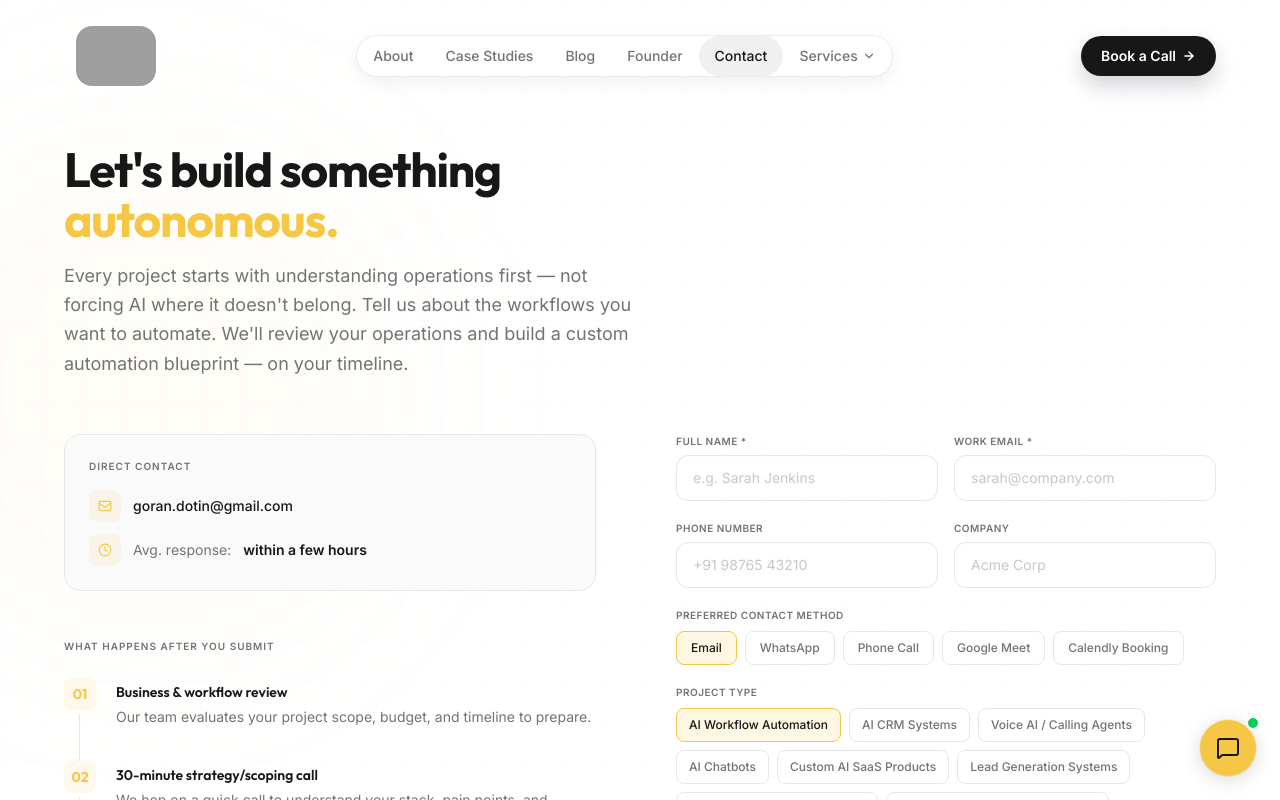
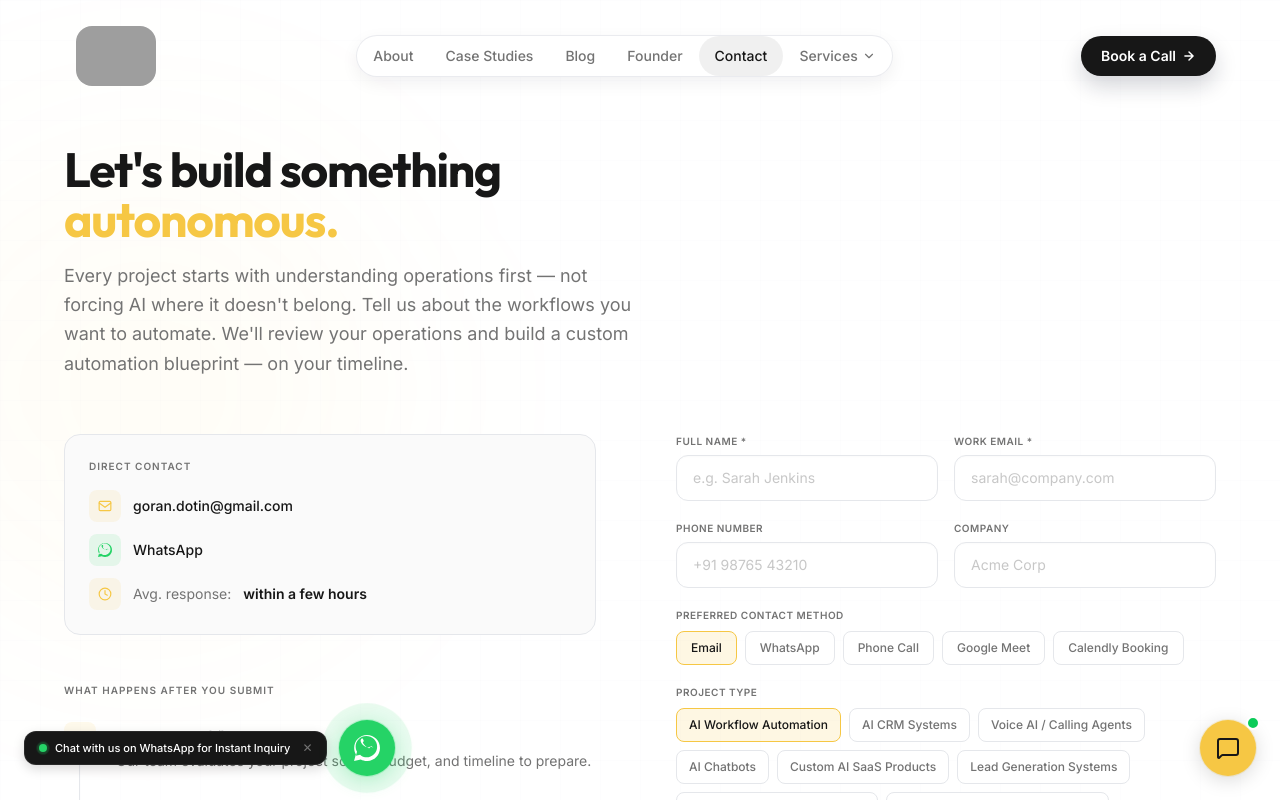
Before and after one commit to AshishNith/GoRan-AI, a React (Vite) app: page /contact in a window 1280 px wide. Shown: the top 800 px of the page. Built offline with nearby package versions, Linux system fonts and the light colour scheme; grey boxes are pictures that could not be loaded.

Commit message:
feat: implement blog infrastructure, contact page, WhatsApp integration, and UI components

```diff
--- a/src/App.jsx
+++ b/src/App.jsx
@@ -18,6 +18,7 @@ import Privacy from './pages/Privacy';
 import Terms from './pages/Terms';
 import NotFound from './pages/NotFound';
 import Chatbot from './components/Chatbot';
+import WhatsAppWidget from './components/WhatsAppWidget';
 import AgentDetail from './pages/AgentDetail';
 import { CalBookingProvider } from './components/CalBookingModal';
 
@@ -64,6 +65,7 @@ function App() {
       </Routes>
       <Footer />
       <Chatbot />
+      <WhatsAppWidget />
       </CalBookingProvider>
     </div>
   );
--- a/src/components/Footer.jsx
+++ b/src/components/Footer.jsx
@@ -3,6 +3,7 @@ import { Link } from 'react-router-dom';
 import { useCalBooking } from './CalBookingModal';
 
 const socialLinks = [
+  { label: 'WhatsApp', href: 'https://wa.me/919934225353?text=Hi%20GoRan%20AI,%20I\'d%20like%20to%20discuss%2520an%2520AI%2520automation%2520project%2520for%2520my%2520business.' },
   { label: 'X', href: 'https://x.com/goranai' },
   { label: 'LinkedIn', href: 'https://www.linkedin.com/company/107898890' },
   { label: 'Instagram', href: 'https://www.instagram.com/goran.dotin/' },
@@ -11,6 +12,7 @@ const socialLinks = [
 ];
 
 const socialIcons = {
+  WhatsApp: <svg width="15" height="15" viewBox="0 0 24 24" fill="currentColor"><path d="M.057 24l1.687-6.163c-1.041-1.804-1.588-3.849-1.587-5.946C.06 5.348 5.397.01 12.008.01c3.202.001 6.212 1.246 8.477 3.514 2.266 2.268 3.507 5.28 3.505 8.484-.004 6.657-5.34 11.997-11.953 11.997-2.005-.001-3.973-.502-5.739-1.45L0 24zm6.59-4.846c1.6.95 3.188 1.449 4.825 1.451 5.436 0 9.86-4.42 9.864-9.864.002-2.637-1.03-5.115-2.905-6.99C16.457 1.875 13.99 .843 11.372.843 5.939.843 1.517 5.263 1.513 10.7c-.001 1.692.443 3.342 1.285 4.792l-1.026 3.748 3.875-.986zm11.367-7.397c-.3-.15-1.771-.875-2.046-.975-.275-.1-.475-.15-.675.15-.2.3-.775.975-.95 1.175-.175.2-.35.225-.65.075-3.04-1.257-4.743-3.69-5.468-4.942-.175-.3-.025-.45.075-.6l.45-.6c.1-.15.15-.25.225-.4.075-.15.038-.3-.013-.45-.05-.15-.475-1.15-.65-1.575-.171-.413-.343-.35-.475-.35-.125-.004-.27-.004-.413-.004-.143 0-.376.054-.572.27-.197.216-.752.735-.752 1.792s.77 2.08.877 2.225c.107.145 1.51 2.305 3.659 3.228.512.22 1.054.382 1.518.528.513.164.98.14 1.35.084.412-.06 1.77-.724 2.02-.975.25-.25.25-.475.25-.525-.001-.05-.1-.15-.4-.3z"/></svg>,
   X: <svg width="15" height="15" viewBox="0 0 24 24" fill="none" stroke="currentColor" strokeWidth="1.5" strokeLinecap="round" strokeLinejoin="round"><path d="M4 4l11.733 16h4.267l-11.733 -16z" /><path d="M4 20l6.768 -6.768m2.46 -2.46L20 4" /></svg>,
   LinkedIn: <svg width="15" height="15" viewBox="0 0 24 24" fill="currentColor"><path d="M20.447 20.452h-3.554v-5.569c0-1.328-.027-3.037-1.852-3.037-1.853 0-2.136 1.445-2.136 2.939v5.667H9.351V9h3.414v1.561h.046c.477-.9 1.637-1.85 3.37-1.85 3.601 0 4.267 2.37 4.267 5.455v6.286zM5.337 7.433c-1.144 0-2.063-.926-2.063-2.065 0-1.138.92-2.063 2.063-2.063 1.14 0 2.064.925 2.064 2.063 0 1.139-.925 2.065-2.064 2.065zm1.782 13.019H3.555V9h3.564v11.452zM22.225 0H1.771C.792 0 0 .774 0 1.729v20.542C0 23.227.792 24 1.771 24h20.451C23.2 24 24 23.227 24 22.271V1.729C24 .774 23.2 0 22.222 0h.003z"/></svg>,
   GitHub: <svg width="15" height="15" viewBox="0 0 24 24" fill="currentColor"><path d="M12 0C5.374 0 0 5.373 0 12c0 5.302 3.438 9.8 8.207 11.387.599.111.793-.261.793-.577v-2.234c-3.338.726-4.033-1.416-4.033-1.416-.546-1.387-1.333-1.756-1.333-1.756-1.089-.745.083-.729.083-.729 1.205.084 1.839 1.237 1.839 1.237 1.07 1.834 2.807 1.304 3.492.997.107-.775.418-1.305.762-1.604-2.665-.305-5.467-1.334-5.467-5.931 0-1.311.469-2.381 1.236-3.221-.124-.303-.535-1.524.117-3.176 0 0 1.008-.322 3.301 1.23A11.509 11.509 0 0112 5.803c1.02.005 2.047.138 3.006.404 2.291-1.552 3.297-1.23 3.297-1.23.653 1.653.242 2.874.118 3.176.77.84 1.235 1.911 1.235 3.221 0 4.609-2.807 5.624-5.479 5.921.43.372.823 1.102.823 2.222v3.293c0 .319.192.694.801.576C20.566 21.797 24 17.3 24 12c0-6.627-5.373-12-12-12z"/></svg>,
@@ -156,9 +158,18 @@ export default function Footer() {
               </button>
               <a
                 href="mailto:goran.dotin@gmail.com"
-                className="text-white/40 hover:text-white transition-colors duration-200 text-xs no-underline mt-1"
+                className="text-white/40 hover:text-white transition-colors duration-200 text-xs no-underline mt-1 block"
               >
                 goran.dotin@gmail.com
+              </a>
+              <a
+                href="https://wa.me/919934225353?text=Hi%20GoRan%20AI,%20I'd%20like%20to%20discuss%2520an%2520AI%2520automation%2520project%2520for%2520my%2520business."
+                target="_blank"
+                rel="noopener noreferrer"
+                className="text-emerald-400 hover:text-emerald-300 transition-colors duration-200 text-xs no-underline mt-2 flex items-center gap-1.5 font-mono"
+              >
+                <svg width="12" height="12" viewBox="0 0 24 24" fill="currentColor"><path d="M.057 24l1.687-6.163c-1.041-1.804-1.588-3.849-1.587-5.946C.06 5.348 5.397.01 12.008.01c3.202.001 6.212 1.246 8.477 3.514 2.266 2.268 3.507 5.28 3.505 8.484-.004 6.657-5.34 11.997-11.953 11.997-2.005-.001-3.973-.502-5.739-1.45L0 24zm6.59-4.846c1.6.95 3.188 1.449 4.825 1.451 5.436 0 9.86-4.42 9.864-9.864.002-2.637-1.03-5.115-2.905-6.99C16.457 1.875 13.99 .843 11.372.843 5.939.843 1.517 5.263 1.513 10.7c-.001 1.692.443 3.342 1.285 4.792l-1.026 3.748 3.875-.986zm11.367-7.397c-.3-.15-1.771-.875-2.046-.975-.275-.1-.475-.15-.675.15-.2.3-.775.975-.95 1.175-.175.2-.35.225-.65.075-3.04-1.257-4.743-3.69-5.468-4.942-.175-.3-.025-.45.075-.6l.45-.6c.1-.15.15-.25.225-.4.075-.15.038-.3-.013-.45-.05-.15-.475-1.15-.65-1.575-.171-.413-.343-.35-.475-.35-.125-.004-.27-.004-.413-.004-.143 0-.376.054-.572.27-.197.216-.752.735-.752 1.792s.77 2.08.877 2.225c.107.145 1.51 2.305 3.659 3.228.512.22 1.054.382 1.518.528.513.164.98.14 1.35.084.412-.06 1.77-.724 2.02-.975.25-.25.25-.475.25-.525-.001-.05-.1-.15-.4-.3z"/></svg>
+                WhatsApp: +91 99342 25353
               </a>
             </div>
           </div>
--- /dev/null
+++ b/src/components/WhatsAppWidget.jsx
@@ -0,0 +1,73 @@
+import React, { useState, useEffect } from 'react';
+
+export default function WhatsAppWidget() {
+  const [showTooltip, setShowTooltip] = useState(false);
+
+  useEffect(() => {
+    // Show a gentle helper tooltip 3 seconds after loading to engage users
+    const timer = setTimeout(() => {
+      setShowTooltip(true);
+    }, 3000);
+
+    // Auto-hide the tooltip after 8 seconds
+    const hideTimer = setTimeout(() => {
+      setShowTooltip(false);
+    }, 11000);
+
+    return () => {
+      clearTimeout(timer);
+      clearTimeout(hideTimer);
+    };
+  }, []);
+
+  const whatsappUrl = "https://wa.me/919934225353?text=Hi%20GoRan%20AI,%20I'd%2520like%2520to%2520discuss%2520an%2520AI%2520automation%2520project%2520for%2520my%2520business.";
+
+  return (
+    <div className="fixed bottom-4 left-4 sm:bottom-6 sm:left-6 z-50 font-body flex items-center gap-3 pointer-events-none">
+      {/* Interactive Tooltip Bubble */}
+      <div
+        className={`pointer-events-auto bg-brand-dark text-white text-[11px] font-medium py-2 px-3.5 rounded-xl shadow-[0_4px_12px_rgba(0,0,0,0.15)] border border-white/[0.08] transition-all duration-500 ease-out flex items-center gap-2 max-w-[200px] sm:max-w-xs ${
+          showTooltip
+            ? 'opacity-100 translate-x-0 scale-100'
+            : 'opacity-0 -translate-x-4 scale-95 pointer-events-none'
+        }`}
+      >
+        <span className="relative flex w-2 h-2">
+          <span className="absolute inset-0 rounded-full bg-[#25D366] animate-ping opacity-60" />
+          <span className="relative rounded-full w-2 h-2 bg-[#25D366]" />
+        </span>
+        <span>Chat with us on WhatsApp for Instant Inquiry</span>
+        <button
+          onClick={() => setShowTooltip(false)}
+          className="text-white/40 hover:text-white ml-1 bg-none border-none cursor-pointer text-xs"
+        >
+          ✕
+        </button>
+      </div>
+
+      {/* Floating Button */}
+      <a
+        href={whatsappUrl}
+        target="_blank"
+        rel="noopener noreferrer"
+        onMouseEnter={() => setShowTooltip(true)}
+        className="pointer-events-auto w-14 h-14 bg-[#25D366] hover:bg-[#20ba5a] text-white rounded-full shadow-[0_4px_20px_rgba(37,211,102,0.3),0_0_0_1px_rgba(37,211,102,0.2)] flex items-center justify-center cursor-pointer transition-all duration-300 transform hover:scale-105 active:scale-95 group relative shrink-0"
+        aria-label="Chat on WhatsApp"
+      >
+        {/* Pulsing Outer Glow */}
+        <span className="absolute inset-0 rounded-full bg-[#25D366] animate-ping opacity-25 -z-10 group-hover:animate-none" />
+
+        {/* WhatsApp SVG Icon */}
+        <svg
+          width="26"
+          height="26"
+          viewBox="0 0 24 24"
+          fill="currentColor"
+          className="transition-transform group-hover:scale-110"
+        >
+          <path d="M.057 24l1.687-6.163c-1.041-1.804-1.588-3.849-1.587-5.946C.06 5.348 5.397.01 12.008.01c3.202.001 6.212 1.246 8.477 3.514 2.266 2.268 3.507 5.28 3.505 8.484-.004 6.657-5.34 11.997-11.953 11.997-2.005-.001-3.973-.502-5.739-1.45L0 24zm6.59-4.846c1.6.95 3.188 1.449 4.825 1.451 5.436 0 9.86-4.42 9.864-9.864.002-2.637-1.03-5.115-2.905-6.99C16.457 1.875 13.99 .843 11.372.843 5.939.843 1.517 5.263 1.513 10.7c-.001 1.692.443 3.342 1.285 4.792l-1.026 3.748 3.875-.986zm11.367-7.397c-.3-.15-1.771-.875-2.046-.975-.275-.1-.475-.15-.675.15-.2.3-.775.975-.95 1.175-.175.2-.35.225-.65.075-3.04-1.257-4.743-3.69-5.468-4.942-.175-.3-.025-.45.075-.6l.45-.6c.1-.15.15-.25.225-.4.075-.15.038-.3-.013-.45-.05-.15-.475-1.15-.65-1.575-.171-.413-.343-.35-.475-.35-.125-.004-.27-.004-.413-.004-.143 0-.376.054-.572.27-.197.216-.752.735-.752 1.792s.77 2.08.877 2.225c.107.145 1.51 2.305 3.659 3.228.512.22 1.054.382 1.518.528.513.164.98.14 1.35.084.412-.06 1.77-.724 2.02-.975.25-.25.25-.475.25-.525-.001-.05-.1-.15-.4-.3z" />
+        </svg>
+      </a>
+    </div>
+  );
+}
--- a/src/data/blog.js
+++ b/src/data/blog.js
@@ -42,7 +42,7 @@ export const blogPosts = {
       { type: 'paragraph', text: 'While building a basic prototype is easy, scaling it to run reliably without hitting API limits, getting domains blacklisted, or generating weird AI hallucinations requires high-grade systems engineering. You need advanced event-driven queues, strict safety guardrails, and secure proxy servers.' },
       { type: 'paragraph', text: 'If you want a production-grade automated lead generation and outreach pipeline deployed for your business on complete autopilot, let us engineer it for you. We\'ll map your customer persona, set up the scrapers, warm up domains, and deploy the agent loops tailored to your business.' },
       { type: 'paragraph', text: 'Let\'s start a conversation. You can book a direct scoping meeting or drop us a WhatsApp message to discuss how we can build this system for you today:' },
-      { type: 'cta', bookingUrl: 'https://cal.com/goranai', whatsappUrl: 'https://wa.me/919999999999?text=AI%20Outreach%20System%20Scoping' }
+      { type: 'cta', bookingUrl: 'https://cal.com/goranai', whatsappUrl: 'https://wa.me/919934225353?text=Hi%20GoRan%20AI,%20I%20just%20read%20your%20blog%20post%20about%20the%2010-minute%20lead%20outreach%20system%2520and%2520want%2520to%2520implement%2520it%2520for%2520my%2520business!' }
     ],
     tableOfContents: [
       { label: 'The Friction of Manual Prospecting', id: 'the-friction-of-manual-prospecting' },
--- a/src/pages/Contact.jsx
+++ b/src/pages/Contact.jsx
@@ -103,13 +103,19 @@ export default function Contact() {
               <div className="flex flex-col gap-3">
                 <a href="mailto:goran.dotin@gmail.com" className="no-underline text-brand-dark font-medium text-sm hover:text-brand-yellow transition-colors flex items-center gap-3">
                   <span className="w-8 h-8 rounded-lg bg-brand-yellow/10 flex items-center justify-center shrink-0">
-                    <svg width="14" height="14" viewBox="0 0 24 24" fill="none" stroke="#F6C744" strokeWidth="2" strokeLinecap="round" strokeLinejoin="round"><rect x="2" y="4" width="20" height="16" rx="2"/><path d="M22 7l-10 7L2 7"/></svg>
+                    <svg width="14" height="14" viewBox="0 0 24 24" fill="none" stroke="#F6C744" strokeWidth="2" strokeLinecap="round" strokeLinejoin="round"><rect x="2" y="4" width="20" height="16" rx="2" /><path d="M22 7l-10 7L2 7" /></svg>
                   </span>
                   goran.dotin@gmail.com
                 </a>
+                <a href="https://wa.me/919934225353?text=Hi%20GoRan%20AI,%20I'd%20like%20to%20discuss%20an%20AI%20automation%20project%20for%20my%20business." target="_blank" rel="noopener noreferrer" className="no-underline text-brand-dark font-medium text-sm hover:text-[#25D366] transition-colors flex items-center gap-3">
+                  <span className="w-8 h-8 rounded-lg bg-[#25D366]/10 flex items-center justify-center shrink-0 text-[#25D366]">
+                    <svg width="14" height="14" viewBox="0 0 24 24" fill="currentColor"><path d="M.057 24l1.687-6.163c-1.041-1.804-1.588-3.849-1.587-5.946C.06 5.348 5.397.01 12.008.01c3.202.001 6.212 1.246 8.477 3.514 2.266 2.268 3.507 5.28 3.505 8.484-.004 6.657-5.34 11.997-11.953 11.997-2.005-.001-3.973-.502-5.739-1.45L0 24zm6.59-4.846c1.6.95 3.188 1.449 4.825 1.451 5.436 0 9.86-4.42 9.864-9.864.002-2.637-1.03-5.115-2.905-6.99C16.457 1.875 13.99 .843 11.372.843 5.939.843 1.517 5.263 1.513 10.7c-.001 1.692.443 3.342 1.285 4.792l-1.026 3.748 3.875-.986zm11.367-7.397c-.3-.15-1.771-.875-2.046-.975-.275-.1-.475-.15-.675.15-.2.3-.775.975-.95 1.175-.175.2-.35.225-.65.075-3.04-1.257-4.743-3.69-5.468-4.942-.175-.3-.025-.45.075-.6l.45-.6c.1-.15.15-.25.225-.4.075-.15.038-.3-.013-.45-.05-.15-.475-1.15-.65-1.575-.171-.413-.343-.35-.475-.35-.125-.004-.27-.004-.413-.004-.143 0-.376.054-.572.27-.197.216-.752.735-.752 1.792s.77 2.08.877 2.225c.107.145 1.51 2.305 3.659 3.228.512.22 1.054.382 1.518.528.513.164.98.14 1.35.084.412-.06 1.77-.724 2.02-.975.25-.25.25-.475.25-.525-.001-.05-.1-.15-.4-.3z" /></svg>
+                  </span>
+                  WhatsApp
+                </a>
                 <div className="flex items-center gap-3 text-sm text-brand-text-muted">
                   <span className="w-8 h-8 rounded-lg bg-brand-yellow/10 flex items-center justify-center shrink-0">
-                    <svg width="14" height="14" viewBox="0 0 24 24" fill="none" stroke="#F6C744" strokeWidth="2" strokeLinecap="round" strokeLinejoin="round"><circle cx="12" cy="12" r="10"/><polyline points="12 6 12 12 16 14"/></svg>
+                    <svg width="14" height="14" viewBox="0 0 24 24" fill="none" stroke="#F6C744" strokeWidth="2" strokeLinecap="round" strokeLinejoin="round"><circle cx="12" cy="12" r="10" /><polyline points="12 6 12 12 16 14" /></svg>
                   </span>
                   Avg. response: <span className="text-brand-dark font-semibold">within a few hours</span>
                 </div>
@@ -251,8 +257,7 @@ export default function Contact() {
                         key={opt}
                         type="button"
                         onClick={() => handleSelectOption('contactMethod', opt)}
-                          className={`py-2 px-3.5 border rounded-lg font-medium text-xs text-center cursor-pointer transition-all duration-200 ${
-                            formData.contactMethod === opt
+                        className={`py-2 px-3.5 border rounded-lg font-medium text-xs text-center cursor-pointer transition-all duration-200 ${formData.contactMethod === opt
                             ? 'bg-brand-yellow/15 border-brand-yellow text-brand-dark'
                             : 'bg-white border-brand-border text-brand-text-muted hover:border-brand-text-muted/40'
                           }`}
@@ -272,8 +277,7 @@ export default function Contact() {
                         key={opt}
                         type="button"
                         onClick={() => handleSelectOption('projectType', opt)}
-                          className={`py-2 px-3 border rounded-lg font-medium text-xs text-center cursor-pointer transition-all duration-200 ${
-                            formData.projectType === opt
+                        className={`py-2 px-3 border rounded-lg font-medium text-xs text-center cursor-pointer transition-all duration-200 ${formData.projectType === opt
                             ? 'bg-brand-yellow/15 border-brand-yellow text-brand-dark'
                             : 'bg-white border-brand-border text-brand-text-muted hover:border-brand-text-muted/40'
                           }`}
@@ -300,8 +304,7 @@ export default function Contact() {
                           key={opt}
                           type="button"
                           onClick={() => handleSelectOption('budget', opt)}
-                            className={`py-2 px-3.5 border rounded-lg font-medium text-xs text-center cursor-pointer transition-all duration-200 ${
-                              formData.budget === opt
+                          className={`py-2 px-3.5 border rounded-lg font-medium text-xs text-center cursor-pointer transition-all duration-200 ${formData.budget === opt
                               ? 'bg-brand-yellow/15 border-brand-yellow text-brand-dark'
                               : 'bg-white border-brand-border text-brand-text-muted hover:border-brand-text-muted/40'
                             }`}
@@ -319,8 +322,7 @@ export default function Contact() {
                           key={opt}
                           type="button"
                           onClick={() => handleSelectOption('timeline', opt)}
-                            className={`py-2 px-3.5 border rounded-lg font-medium text-xs text-center cursor-pointer transition-all duration-200 ${
-                              formData.timeline === opt
+                          className={`py-2 px-3.5 border rounded-lg font-medium text-xs text-center cursor-pointer transition-all duration-200 ${formData.timeline === opt
                               ? 'bg-brand-yellow/15 border-brand-yellow text-brand-dark'
                               : 'bg-white border-brand-border text-brand-text-muted hover:border-brand-text-muted/40'
                             }`}
@@ -348,8 +350,7 @@ export default function Contact() {
                 <button
                   type="submit"
                   disabled={isSubmitting}
-                    className={`w-full bg-brand-dark hover:bg-brand-dark-hover text-white py-3.5 rounded-xl font-semibold text-sm transition-all duration-300 border-none cursor-pointer mt-2 text-center shadow-[0_4px_12px_rgba(0,0,0,0.08)] flex items-center justify-center gap-2 ${
-                      isSubmitting ? 'opacity-85 cursor-not-allowed' : 'hover:-translate-y-0.5'
+                  className={`w-full bg-brand-dark hover:bg-brand-dark-hover text-white py-3.5 rounded-xl font-semibold text-sm transition-all duration-300 border-none cursor-pointer mt-2 text-center shadow-[0_4px_12px_rgba(0,0,0,0.08)] flex items-center justify-center gap-2 ${isSubmitting ? 'opacity-85 cursor-not-allowed' : 'hover:-translate-y-0.5'
                     }`}
                 >
                   {isSubmitting ? (
```
Lines whose indentation alone changed are shown as unchanged.
